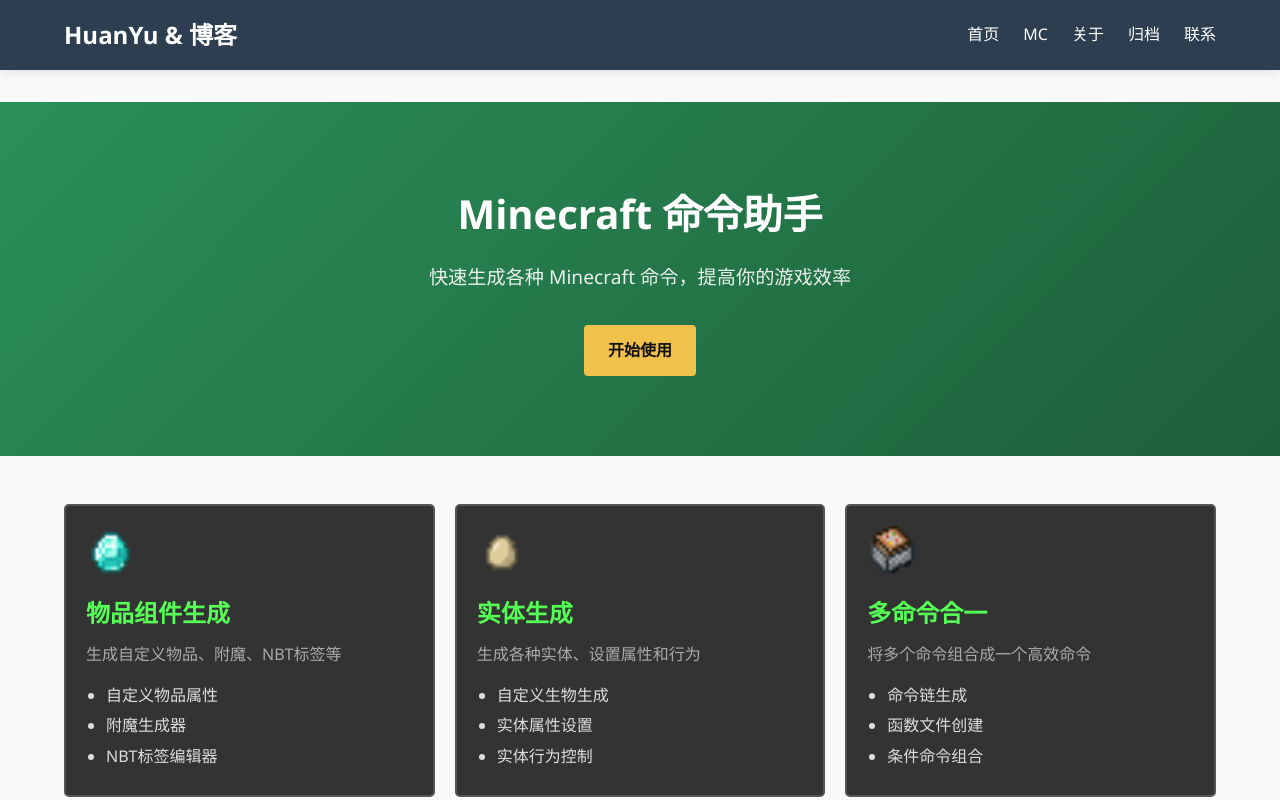
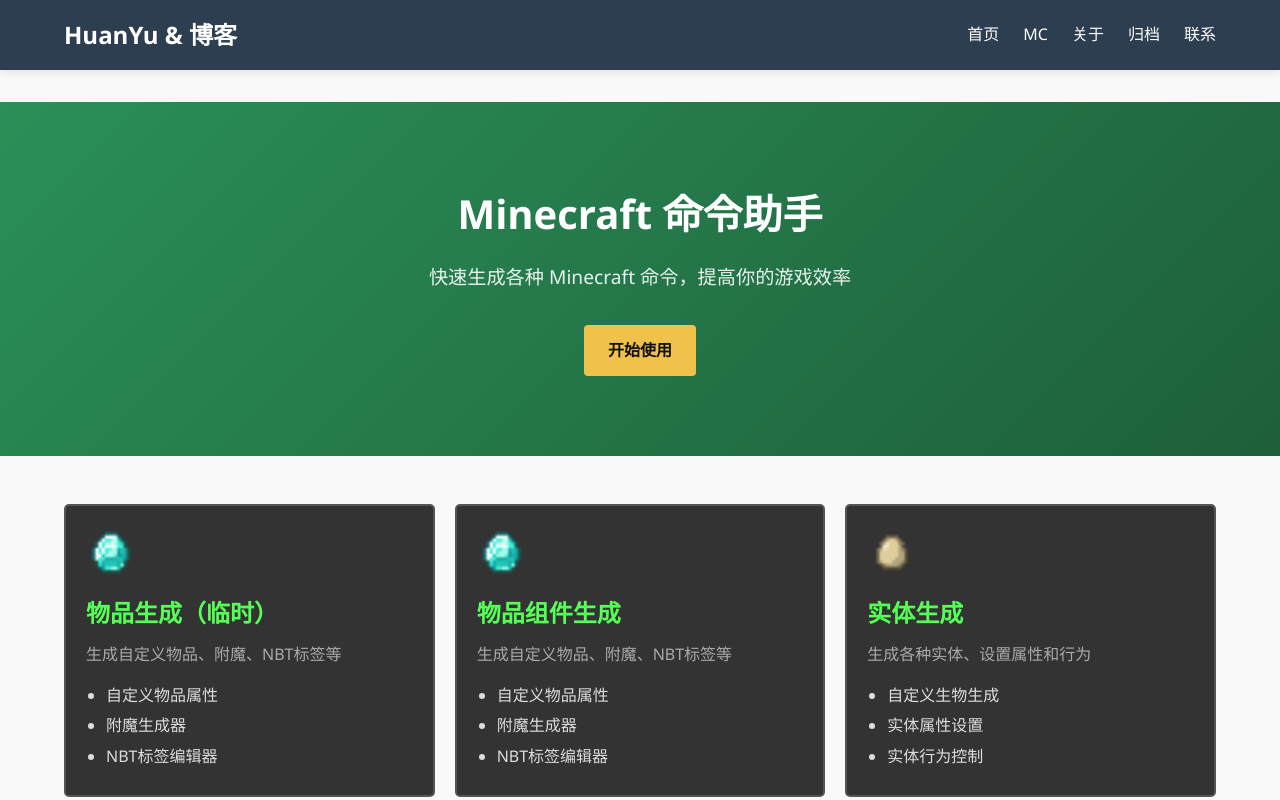
Before and after one commit to NiceHuanYu/HuanYuBlog, a Nuxt app: page /minecraft/command-helper in a window 1280 px wide. Shown: the top 800 px of the page. Built offline with nearby package versions, Linux system fonts and the light colour scheme.

Commit message:
修改了minecraft工具的主页面

```diff
--- a/app/pages/minecraft/command-helper/index.vue
+++ b/app/pages/minecraft/command-helper/index.vue
@@ -13,6 +13,18 @@
         <!-- 分类卡片容器 -->
         <div class="category-container">
           <!-- 物品组件生成 -->
+          <a href="https://ds3.huanyu666.top" target="_blank" class="category-card">
+            <div class="category-icon">
+              <img src="/images/minecraft/diamond.png" alt="物品生成" />
+            </div>
+            <h2>物品生成（临时）</h2>
+            <p>生成自定义物品、附魔、NBT标签等</p>
+            <ul>
+              <li>自定义物品属性</li>
+              <li>附魔生成器</li>
+              <li>NBT标签编辑器</li>
+            </ul>
+          </a>
           <NuxtLink to="/minecraft/command-helper/components-generator" class="category-card">
             <div class="category-icon">
               <img src="/images/minecraft/diamond.png" alt="物品生成" />
```
